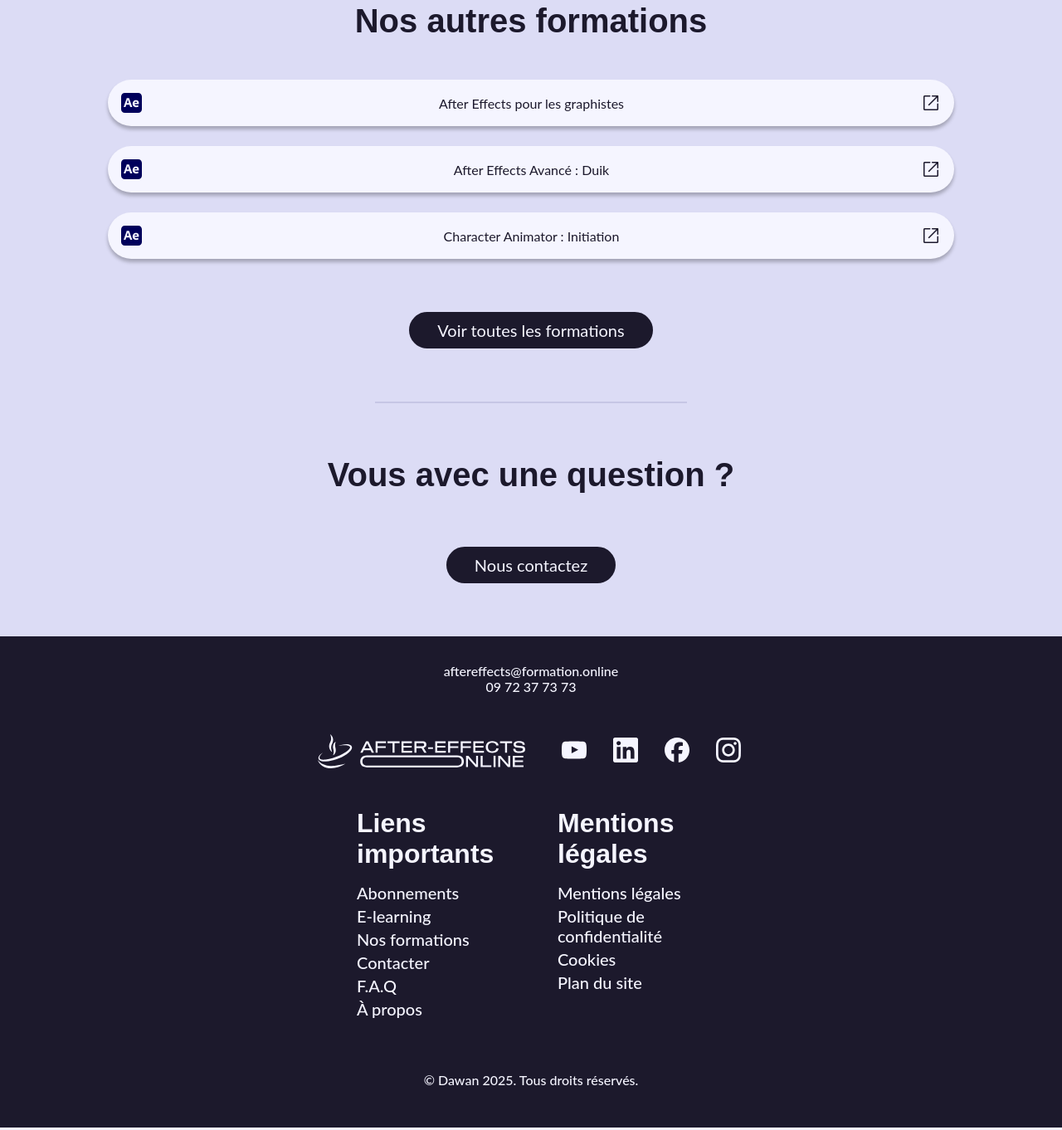
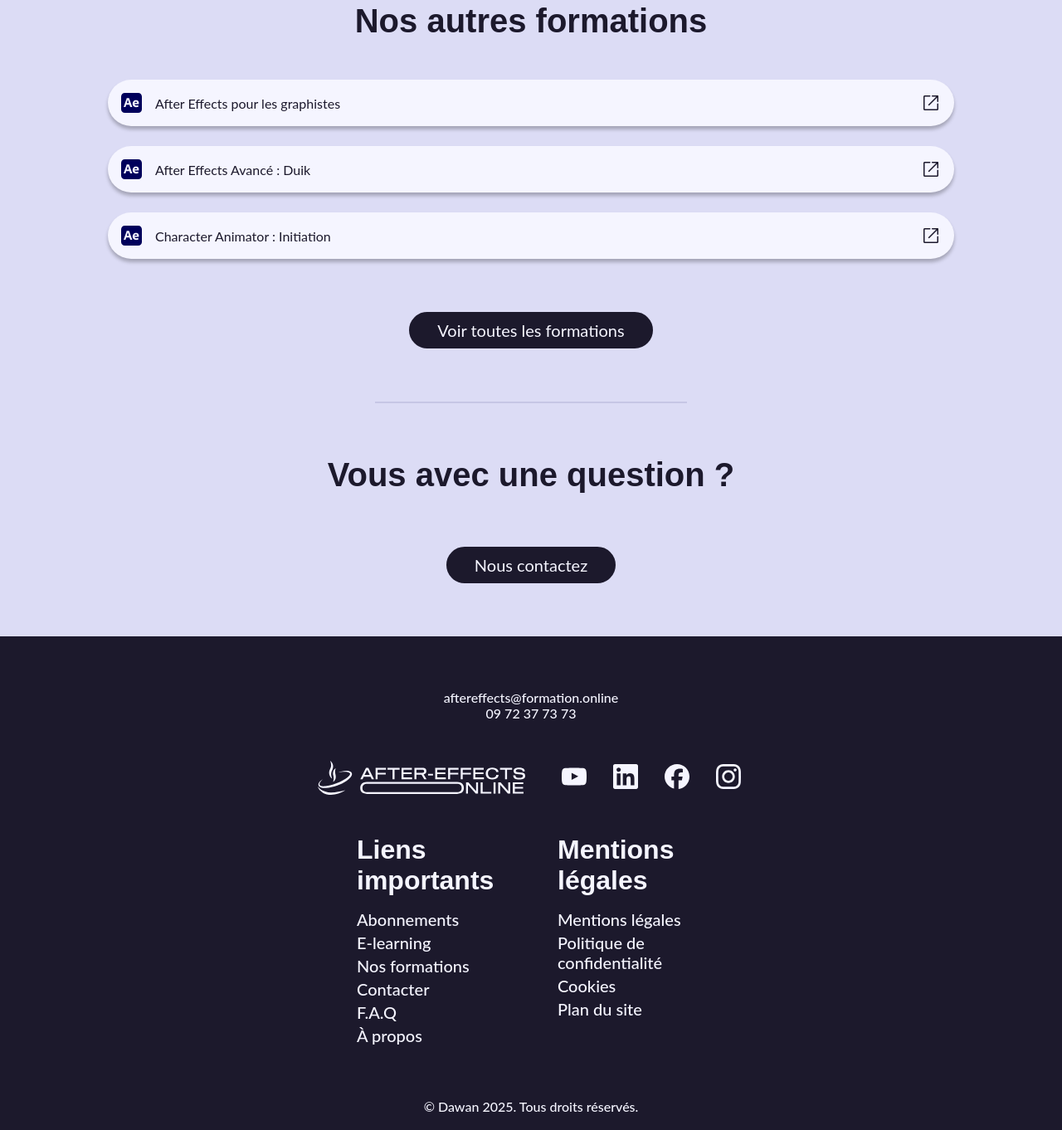
Before and after one commit to JhodyLagarde/dawan-after-effects-online, a website: page index.html in a window 1280 px wide. Shown: the part 2858-4220 px from the top of the page at 83% size. Drawn offline with nearby package versions, Linux system fonts and the light colour scheme.

Commit message:
modif formations et footer

```diff
--- a/assets/styles/index.css
+++ b/assets/styles/index.css
@@ -331,6 +331,13 @@
     box-shadow: 0 6px 6px 0 rgba(0, 0, 0, 0.35);
 }
 
+.nom-formation{
+    display: flex;
+    flex-direction: row;
+    align-items: center;
+    gap: 16px;
+}
+
 .contact{
     display: flex;
     flex-direction: column;
@@ -343,7 +350,7 @@
 footer{
     background-color: #1C192C;
     color: #F5F5FF;
-    padding: 32px 430px;
+    padding: 64px 430px;
     display: flex;
     gap: 48px;
     flex-direction: column;
--- a/index.html
+++ b/index.html
@@ -3,7 +3,7 @@
 <head>
     <meta charset="UTF-8">
     <meta name="viewport" content="width=device-width, initial-scale=1.0">
-    <title>Document</title>
+    <title>After Effects Online</title>
     <link rel="stylesheet" href="./assets/styles/index.css">
     <link href="https://fonts.googleapis.com/css2?family=Material+Symbols+Rounded" rel="stylesheet" />
 </head>
@@ -140,18 +140,24 @@
                 <h2>Nos autres formations</h2>
                 <ul>
                     <li>
+                        <div class="nom-formation">
                             <img src="assets/images/after-effects-icon-formation.svg" alt="icon after effects">
                             <a href="#">After Effects pour les graphistes</a>
+                        </div>
                         <span class="material-symbols-rounded">open_in_new</span>
                     </li>
                     <li>
+                        <div class="nom-formation">
                             <img src="assets/images/after-effects-icon-formation.svg" alt="icon after effects">
                             <a href="#">After Effects Avancé : Duik</a>
+                        </div>
                         <span class="material-symbols-rounded">open_in_new</span>
                     </li>
                     <li>
+                        <div class="nom-formation">
                             <img src="assets/images/after-effects-icon-formation.svg" alt="icon after effects">
                             <a href="#">Character Animator : Initiation</a>
+                        </div>
                         <span class="material-symbols-rounded">open_in_new</span>
                     </li>
                 </ul>
```
Lines whose indentation alone changed are shown as unchanged.
